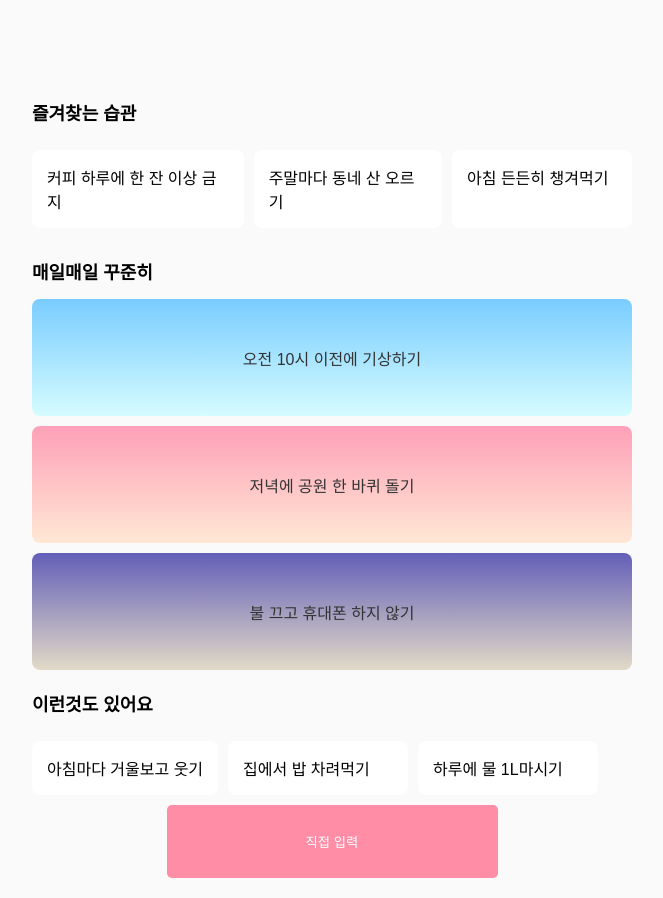
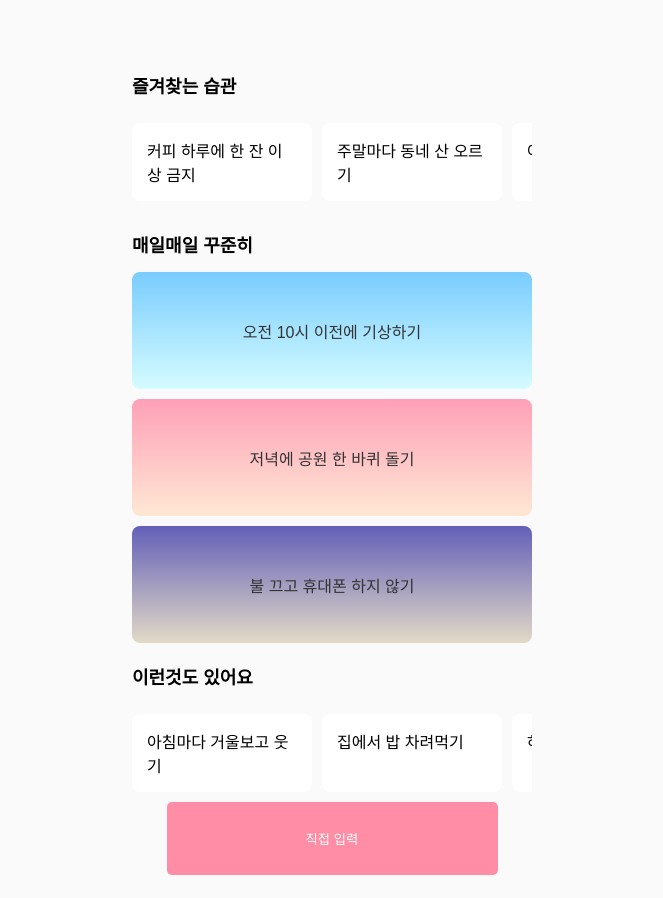
Before and after one commit to KagounivTeam2/front, a React (Create React App) app in the folder cloud/: page /add-habit in a window 1280 px wide. Shown: the whole page, without its empty margins (308-971 px from the left). Built offline with nearby package versions, Linux system fonts and the light colour scheme; the HTML template or start-up script is replaced by a standard one.

Commit message:
너비 조절 (왜 있는지 모를 뒷배경 보임)

```diff
--- a/cloud/src/components/AddHabit.css
+++ b/cloud/src/components/AddHabit.css
@@ -2,8 +2,8 @@
     background-color: #FAFAFA; /* 전체 배경색 */
     padding: 20px;
     border-radius: 8px;
-    max-width: 600px;
     margin: auto;
+    max-width: 400px; /* 최대 가로 너비를 설정하여 지나치게 넓어지지 않게 함 */
 
   }
 
--- a/cloud/src/components/CreateNewHabit.css
+++ b/cloud/src/components/CreateNewHabit.css
@@ -9,7 +9,7 @@ html, body {
 }
 .create-habit-container {
   width: 80%; /* 가로 너비를 전체로 확장 */
-  max-width: 600px; /* 최대 가로 너비를 설정하여 지나치게 넓어지지 않게 함 */
+  max-width: 400px; /* 최대 가로 너비를 설정하여 지나치게 넓어지지 않게 함 */
   min-height: 80vh; /* 화면 높이의 80% 이상을 차지하도록 설정 */
   padding: 90px 50px; /* 위아래 패딩을 추가하여 내용이 늘어나도록 함 */
   background-color: #FAFAFA; /* 컨테이너 배경을 흰색으로 설정 */
```
